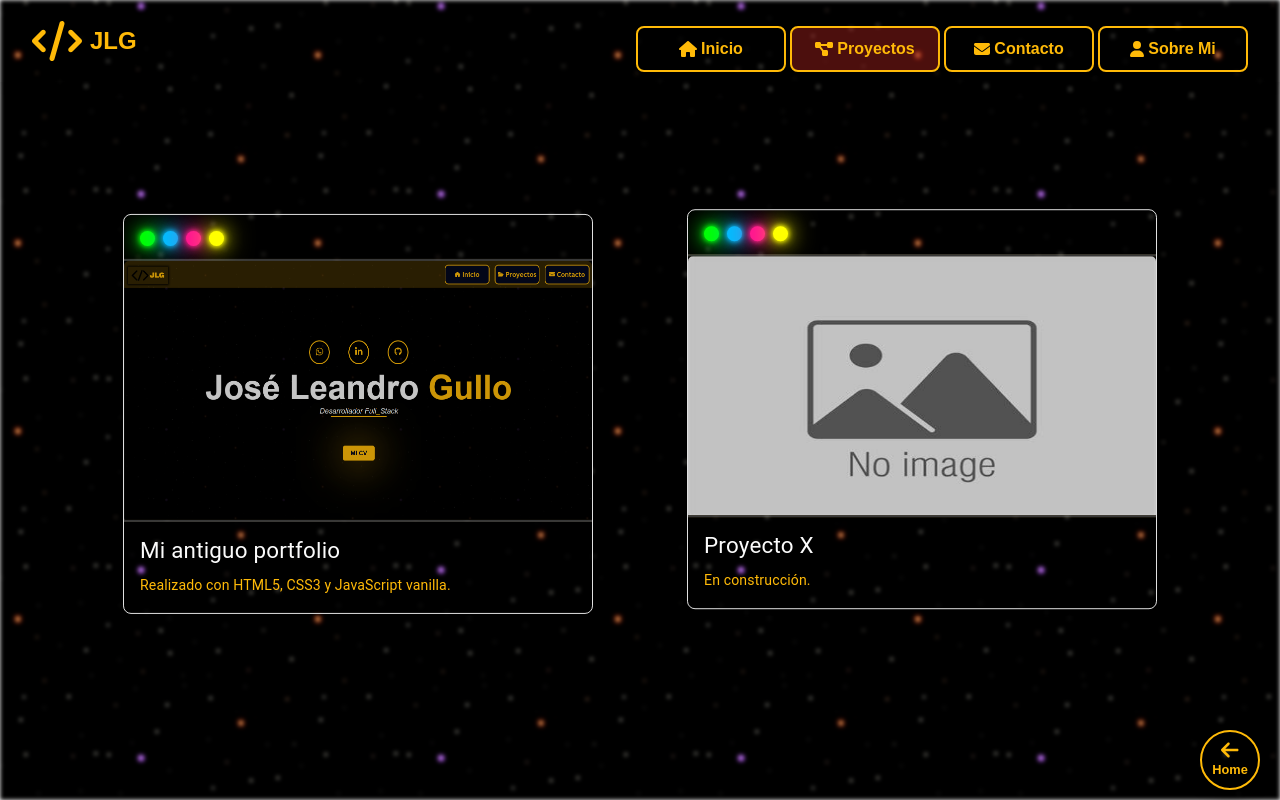
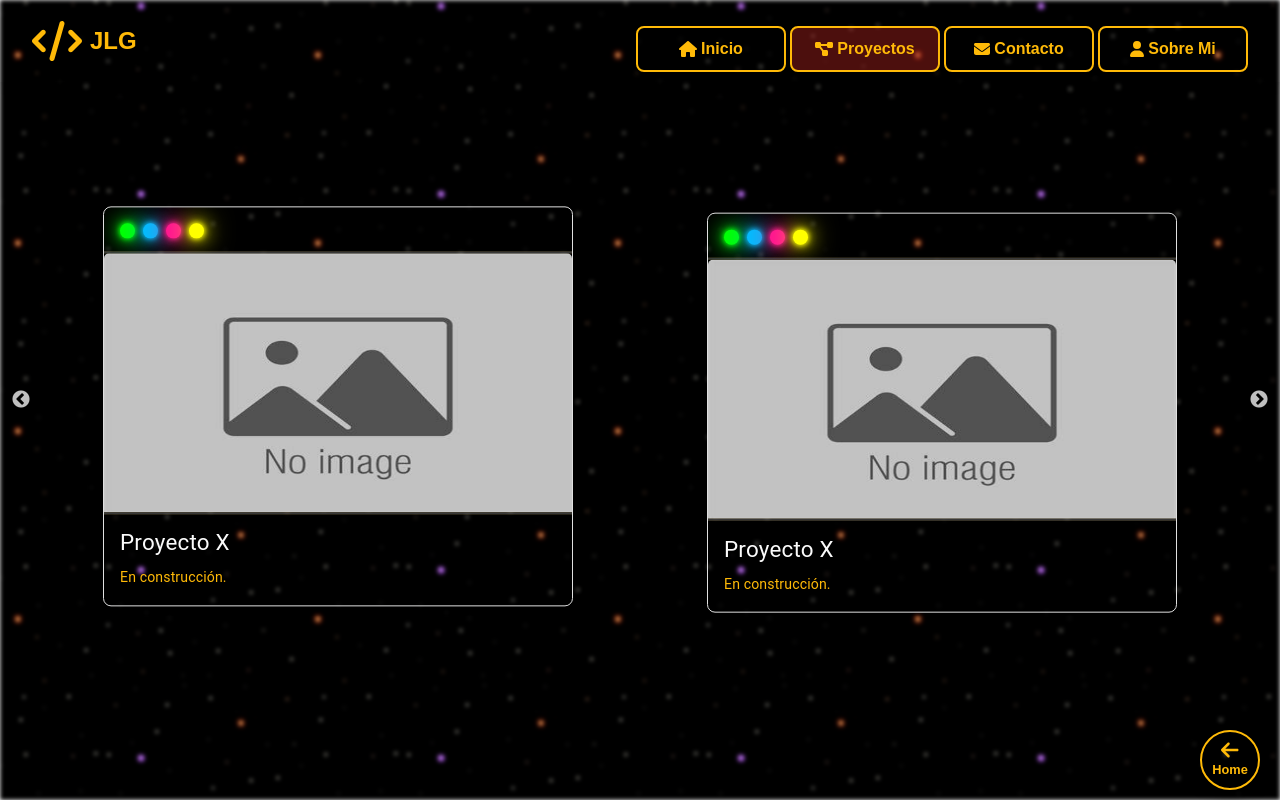
Before and after one commit to gullojoseleandro/Portfolio_V4, a React (Create React App) app: page /PortfolioPage in a window 1280 px wide. Both pictures are taken after a click on the button "Proyectos". Built offline with nearby package versions, Linux system fonts and the light colour scheme.

Commit message:
Update ProjectsSectionContent.jsx

```diff
--- a/src/Pages/PortfolioPage/pageContent/ProjectsSectionContent.jsx
+++ b/src/Pages/PortfolioPage/pageContent/ProjectsSectionContent.jsx
@@ -1,6 +1,5 @@
 import React, { useMemo } from 'react';
 import Card from '../../../Components/Cards/Card';
-import OldPortfolio from '../../../assets/img/OldPortfolio.png';
 import Slider from "react-slick";
 import { faGithub } from '@fortawesome/free-brands-svg-icons';
 import { faGlobe } from '@fortawesome/free-solid-svg-icons';
@@ -9,9 +8,8 @@ import useWindowHeight from 'Hooks/useWindowHeight';
 
 const projects = [
     {
-        title: "Mi antiguo portfolio",
-        content: "Realizado con HTML5, CSS3 y JavaScript vanilla.",
-        image: OldPortfolio,
+        title: "Proyecto X",
+        content: "En construcción.",
     },
     {
         title: "Proyecto X",
@@ -54,7 +52,7 @@ const ProjectsSectionContent = () => {
 
     const settings = {
         dots: true,
-        infinite: false,
+        infinite: true,
         arrows: true,
         speed: 500,
         slidesToShow,
@@ -64,10 +62,11 @@ const ProjectsSectionContent = () => {
     return (
         <section className="d-flex align-items-center justify-content-center h-100">
             <div
-                className={`${activeWidth > 768 ? "row align-items-center" : "w-100 mb-5"}`}
+                className={`${activeWidth > 768 ? "row align-items-center w-100 p-4" : "w-100 mb-5"}`}
                 style={{ width: "90%", height: "600px", overflow: activeWidth > 768 ? "hidden" : "auto" }}
             >
                 {activeWidth > 768 ? (
+                    <div className={"container-fluid"}>
                     <Slider {...settings}>
                         {projects.map((project, index) => (
                             <div
@@ -86,6 +85,7 @@ const ProjectsSectionContent = () => {
                             </div>
                         ))}
                     </Slider>
+                </div>
                 ) : (
                     projects.map((project, index) => (
                         <Card
```
